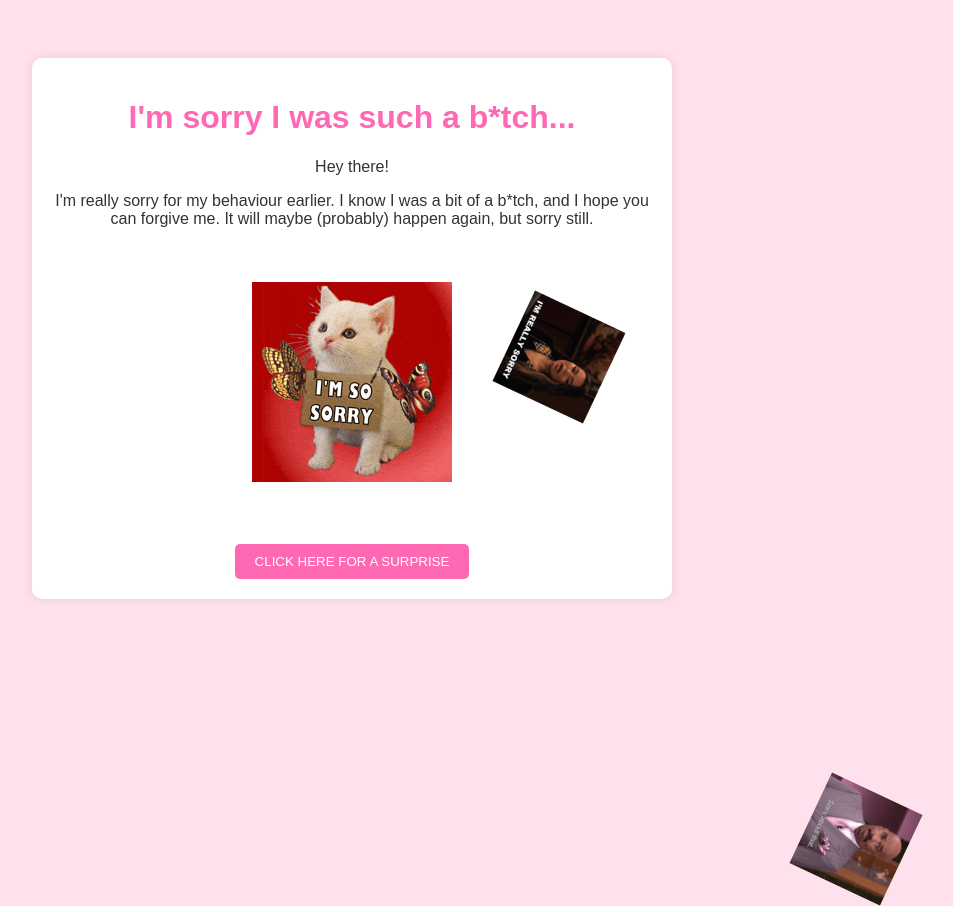
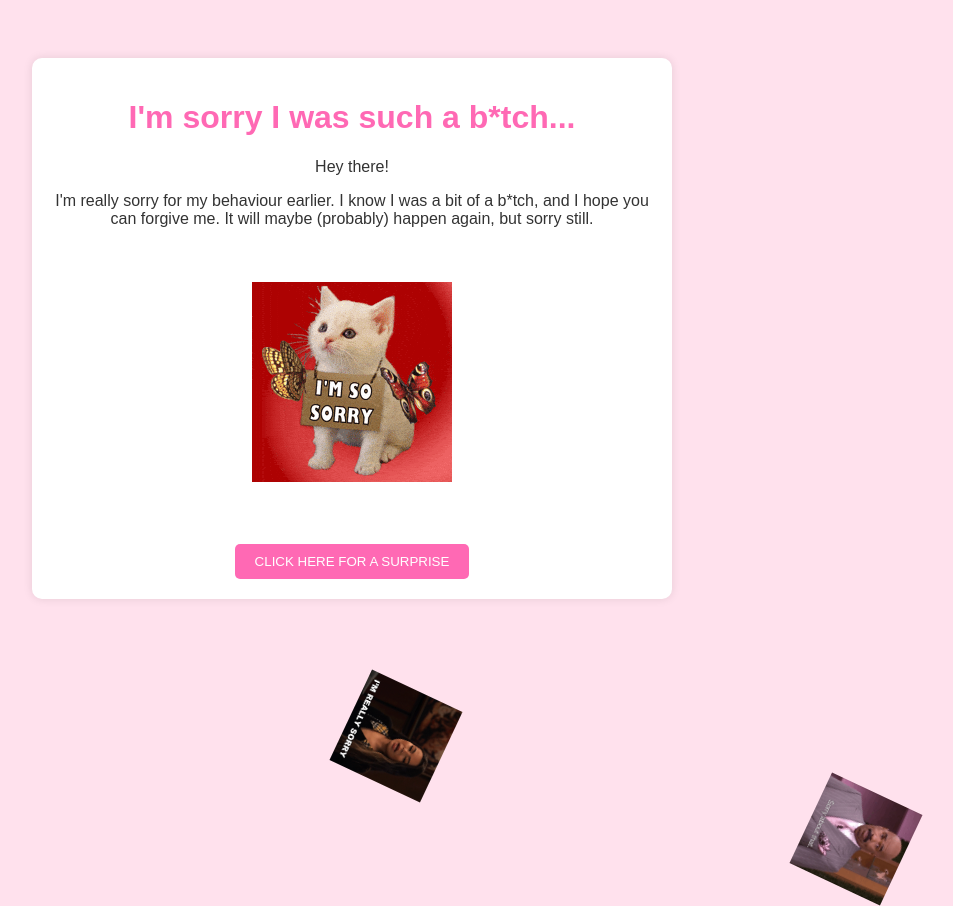
Before and after one commit to theaholtlund/sorry-i-was-a-b1tch, a Flask app: page / in a window 1280 px wide. Shown: the whole page, without its empty margins (288-1241 px from the left). Run offline with Flask 3, Linux system fonts and the light colour scheme.

Commit message:
Add outer container to prevent overlap with rotating images

```diff
--- a/static/style.css
+++ b/static/style.css
@@ -8,7 +8,13 @@ body {
   overflow: hidden;
 }
 
-/* Styling for container holding the content */
+/* Styling for outer container */
+.outer-container {
+  position: relative;
+  z-index: 1;
+}
+
+/* Styling for inner container holding the content */
 .container {
   background-color: #fff;
   border-radius: 10px;
@@ -53,6 +59,7 @@ button:hover {
   width: 100px;
   height: 100px;
   animation: spin 5s linear infinite;
+  z-index: 0;
 }
 
 /* Animation for spinning */
--- a/templates/index.html
+++ b/templates/index.html
@@ -10,6 +10,7 @@
     />
   </head>
   <body>
+    <div class="outer-container">
       <div class="container">
         <h1>I'm sorry I was such a b*tch...</h1>
         <p>Hey there!</p>
@@ -28,6 +29,8 @@
         <br />
         <button onclick="showSurprise()">CLICK HERE FOR A SURPRISE</button>
       </div>
+    </div>
+
     <div id="surprise" style="display: none">
       <p>🌸🌺🌼 You're sexy and the best and I appreciate you a lot! 🌼🌺🌸</p>
     </div>
@@ -43,14 +46,28 @@
       class="floating-image"
       id="sorry-woman"
     />
+
     <script>
       function showSurprise() {
         document.getElementById("surprise").style.display = "block";
       }
 
       function randomPosition(element) {
-        const x = Math.floor(Math.random() * window.innerWidth);
-        const y = Math.floor(Math.random() * window.innerHeight);
+        const container = document.querySelector(".outer-container");
+        const containerRect = container.getBoundingClientRect();
+
+        let x, y;
+
+        do {
+          x = Math.floor(Math.random() * window.innerWidth);
+          y = Math.floor(Math.random() * window.innerHeight);
+        } while (
+          x > containerRect.left &&
+          x < containerRect.right - 100 &&
+          y > containerRect.top &&
+          y < containerRect.bottom - 100
+        );
+
         element.style.left = x + "px";
         element.style.top = y + "px";
       }
```
Lines whose indentation alone changed are shown as unchanged.
